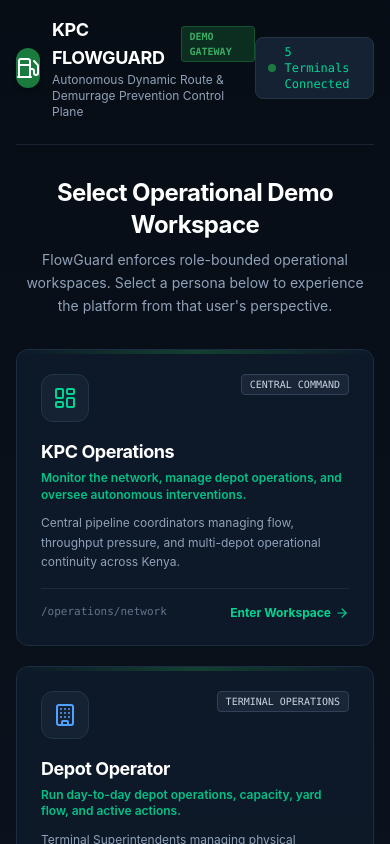
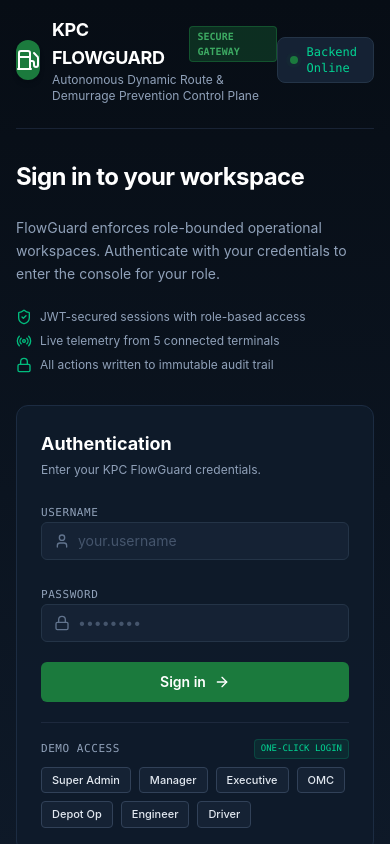
Before and after one commit to Michael-Munga/FlowGuard, a Next.js app: page /login in a window 390 px wide. Shown: the top 844 px of the page. Built offline with nearby package versions, Linux system fonts and the light colour scheme; no server answers.

Commit message:
Clean requirements.txt - remove Windows-only and dev packages

```diff
--- a/src/app/login/page.tsx
+++ b/src/app/login/page.tsx
@@ -1,60 +1,73 @@
 "use client";
 
-export const dynamic = 'force-dynamic';
+export const dynamic = "force-dynamic";
 
-import React from "react";
-import Link from "next/link";
+import React, { useState } from "react";
 import { useRouter } from "next/navigation";
-import { useRole } from "@/context/RoleContext";
-import { ROLES_CONFIG, DemoRoleId } from "@/types/navigation";
 import {
   Fuel,
-  LayoutDashboard,
-  Building,
-  Briefcase,
-  Sliders,
-  TrendingUp,
-  Smartphone,
-  ArrowRight,
   ShieldCheck,
   Radio,
-  Zap,
-  CheckCircle2,
   Lock,
+  User as UserIcon,
+  Loader2,
+  AlertCircle,
+  ArrowRight,
 } from "lucide-react";
+import { loginRequest, setSession } from "@/lib/api";
+
+/** Role → default landing route (matches your ROLES_CONFIG) */
+const ROLE_LANDING: Record<string, string> = {
+  super_admin: "/operations/network",
+  manager: "/operations/network",
+  executive: "/executive/overview",
+  omc: "/omc/overview",
+  kpc_depot_operator: "/depot/overview",
+  kpc_engineer: "/engineer/decisions",
+  driver: "/driver",
+};
+
+/** Demo credentials — change these to match your seeded users. */
+const DEMO_ACCOUNTS: { label: string; username: string; password: string }[] = [
+  { label: "Super Admin", username: "superadmin", password: "superadmin123" },
+  { label: "Manager",     username: "manager",    password: "manager123" },
+  { label: "Executive",   username: "executive",  password: "executive123" },
+  { label: "OMC",         username: "omc",        password: "omc123" },
+  { label: "Depot Op",    username: "operator",   password: "operator123" },
+  { label: "Engineer",    username: "engineer",   password: "engineer123" },
+  { label: "Driver",      username: "driver",     password: "driver123" },
+];
 
 export default function LoginPage() {
-  const { switchRole } = useRole();
   const router = useRouter();
+  const [username, setUsername] = useState("");
+  const [password, setPassword] = useState("");
+  const [error, setError] = useState<string | null>(null);
+  const [loading, setLoading] = useState(false);
 
-  const rolesList: DemoRoleId[] = [
-    "operations",
-    "depot",
-    "omc",
-    "engineer",
-    "executive",
-    "driver",
-  ];
-
-  const getRoleIcon = (id: DemoRoleId) => {
-    switch (id) {
-      case "operations":
-        return <LayoutDashboard className="w-6 h-6 text-emerald-400" />;
-      case "depot":
-        return <Building className="w-6 h-6 text-blue-400" />;
-      case "omc":
-        return <Briefcase className="w-6 h-6 text-amber-400" />;
-      case "engineer":
-        return <Sliders className="w-6 h-6 text-indigo-400" />;
-      case "executive":
-        return <TrendingUp className="w-6 h-6 text-purple-400" />;
-      case "driver":
-        return <Smartphone className="w-6 h-6 text-teal-400" />;
+  const submit = async (u = username, p = password) => {
+    setError(null);
+    setLoading(true);
+    try {
+      const data = await loginRequest(u, p);
+      setSession(data.access_token, data.user);
+      const landing = ROLE_LANDING[data.user.role] ?? "/operations/network";
+      router.replace(landing);
+    } catch (e: unknown) {
+      setError(e instanceof Error ? e.message : "Login failed");
+      setLoading(false);
     }
   };
 
-  const handleSelectRole = (roleId: DemoRoleId) => {
-    switchRole(roleId);
+  const onSubmit = (e: React.FormEvent) => {
+    e.preventDefault();
+    void submit();
+  };
+
+  const useDemo = (u: string, p: string) => {
+    setUsername(u);
+    setPassword(p);
+    void submit(u, p);
   };
 
   return (
@@ -71,7 +84,7 @@
                 KPC FLOWGUARD
               </span>
               <span className="text-[10px] font-mono font-bold px-2 py-0.5 rounded bg-[#1B7A3D]/30 text-[#3DAA63] border border-[#1B7A3D]/50 uppercase">
-                DEMO GATEWAY
+                SECURE GATEWAY
               </span>
             </div>
             <p className="text-xs text-slate-400">
@@ -85,107 +98,140 @@
             <span className="animate-ping absolute inline-flex h-full w-full rounded-full bg-[#1B7A3D] opacity-75"></span>
             <span className="relative inline-flex rounded-full h-2 w-2 bg-[#1B7A3D]"></span>
           </span>
-          <span>5 Terminals Connected</span>
+          <span>Backend Online</span>
         </div>
       </header>
 
-      {/* Main Role Selection Area */}
-      <main className="max-w-6xl w-full mx-auto my-8 space-y-8">
-        {/* Title & Introduction */}
-        <div className="text-center space-y-2 max-w-2xl mx-auto">
+      {/* Main */}
+      <main className="max-w-6xl w-full mx-auto my-8 grid grid-cols-1 lg:grid-cols-5 gap-8">
+        {/* Left — Brand panel */}
+        <section className="lg:col-span-2 space-y-6 flex flex-col justify-center">
           <h1 className="text-2xl sm:text-3xl font-bold tracking-tight text-white">
-            Select Operational Demo Workspace
+            Sign in to your workspace
           </h1>
           <p className="text-sm text-slate-400 leading-relaxed">
-            FlowGuard enforces role-bounded operational workspaces. Select a persona below to experience the platform from that user&apos;s perspective.
+            FlowGuard enforces role-bounded operational workspaces. Authenticate
+            with your credentials to enter the console for your role.
           </p>
-        </div>
+          <ul className="text-xs text-slate-400 space-y-2">
+            <li className="flex items-center gap-2">
+              <ShieldCheck className="w-4 h-4 text-emerald-500" />
+              JWT-secured sessions with role-based access
+            </li>
+            <li className="flex items-center gap-2">
+              <Radio className="w-4 h-4 text-emerald-500" />
+              Live telemetry from 5 connected terminals
+            </li>
+            <li className="flex items-center gap-2">
+              <Lock className="w-4 h-4 text-emerald-500" />
+              All actions written to immutable audit trail
+            </li>
+          </ul>
+        </section>
 
-        {/* 6 Role Cards Grid */}
-        <div className="grid grid-cols-1 md:grid-cols-2 lg:grid-cols-3 gap-5">
-          {rolesList.map((roleId) => {
-            const role = ROLES_CONFIG[roleId];
+        {/* Right — Login card */}
+        <section className="lg:col-span-3">
+          <form
+            onSubmit={onSubmit}
+            className="p-6 sm:p-8 rounded-xl bg-[#0F1B2B]/90 border border-[#1C2C42] space-y-5"
+          >
+            <div className="space-y-1">
+              <h2 className="text-lg font-bold text-white">Authentication</h2>
+              <p className="text-xs text-slate-400">
+                Enter your KPC FlowGuard credentials.
+              </p>
+            </div>
 
-            return (
-              <div
-                key={roleId}
-                onClick={() => handleSelectRole(roleId)}
-                className="p-6 rounded-xl bg-[#0F1B2B]/90 border border-[#1C2C42] hover:border-[#1B7A3D] transition-all duration-200 hover:shadow-lg hover:shadow-emerald-950/30 flex flex-col justify-between group cursor-pointer relative overflow-hidden"
-              >
-                {/* Accent Top Line */}
-                <div className="absolute top-0 left-0 right-0 h-1 bg-gradient-to-r from-transparent via-[#1B7A3D]/40 to-transparent group-hover:via-[#1B7A3D] transition-all" />
+            {error && (
+              <div className="flex items-start gap-2 p-3 rounded-md bg-red-950/40 border border-red-900/60 text-xs text-red-300">
+                <AlertCircle className="w-4 h-4 mt-0.5 shrink-0" />
+                <span>{error}</span>
+              </div>
+            )}
 
-                <div>
-                  <div className="flex items-start justify-between gap-3 mb-4">
-                    <div className="w-12 h-12 rounded-xl bg-[#152234] border border-[#243447] flex items-center justify-center shrink-0 group-hover:scale-105 group-hover:border-emerald-500/50 transition-all">
-                      {getRoleIcon(roleId)}
-                    </div>
+            <div className="space-y-1">
+              <label className="text-[11px] font-mono uppercase tracking-wider text-slate-400">
+                Username
+              </label>
+              <div className="flex items-center gap-2 px-3 py-2 rounded-md bg-[#152234] border border-[#243447] focus-within:border-emerald-500/60">
+                <UserIcon className="w-4 h-4 text-slate-500" />
+                <input
+                  type="text"
+                  value={username}
+                  onChange={(e) => setUsername(e.target.value)}
+                  autoComplete="username"
+                  required
+                  className="flex-1 bg-transparent outline-none text-sm text-white placeholder-slate-600"
+                  placeholder="your.username"
+                />
+              </div>
+            </div>
 
-                    <span className="text-[10px] font-mono uppercase px-2 py-0.5 rounded bg-slate-800/80 text-slate-300 border border-slate-700">
-                      {role.badge}
-                    </span>
-                  </div>
+            <div className="space-y-1">
+              <label className="text-[11px] font-mono uppercase tracking-wider text-slate-400">
+                Password
+              </label>
+              <div className="flex items-center gap-2 px-3 py-2 rounded-md bg-[#152234] border border-[#243447] focus-within:border-emerald-500/60">
+                <Lock className="w-4 h-4 text-slate-500" />
+                <input
+                  type="password"
+                  value={password}
+                  onChange={(e) => setPassword(e.target.value)}
+                  autoComplete="current-password"
+                  required
+                  className="flex-1 bg-transparent outline-none text-sm text-white placeholder-slate-600"
+                  placeholder="••••••••"
+                />
+              </div>
+            </div>
 
-                  <h2 className="text-lg font-bold text-white tracking-tight group-hover:text-emerald-300 transition-colors">
-                    {role.name}
-                  </h2>
+            <button
+              type="submit"
+              disabled={loading}
+              className="w-full flex items-center justify-center gap-2 px-4 py-2.5 rounded-md bg-[#1B7A3D] hover:bg-[#229049] disabled:opacity-60 disabled:cursor-not-allowed text-white font-semibold text-sm transition-all"
+            >
+              {loading ? (
+                <>
+                  <Loader2 className="w-4 h-4 animate-spin" />
+                  Signing in…
+                </>
+              ) : (
+                <>
+                  Sign in
+                  <ArrowRight className="w-4 h-4" />
+                </>
+              )}
+            </button>
 
-                  <p className="text-xs font-semibold text-emerald-400/90 mt-1 leading-snug">
-                    {role.purpose}
-                  </p>
-
-                  <p className="text-xs text-slate-400 mt-2.5 leading-relaxed">
-                    {role.description}
-                  </p>
-                </div>
-
-                <div className="pt-4 mt-4 border-t border-slate-800 flex items-center justify-between text-xs">
-                  <span className="text-[11px] font-mono text-slate-500">
-                    {role.defaultRoute}
-                  </span>
-
-                  <div className="flex items-center gap-1 font-bold text-emerald-400 group-hover:translate-x-1 transition-transform">
-                    <span>Enter Workspace</span>
-                    <ArrowRight className="w-3.5 h-3.5" />
-                  </div>
-                </div>
+            {/* Demo credentials */}
+            <div className="pt-4 border-t border-slate-800">
+              <div className="flex items-center justify-between mb-2">
+                <span className="text-[11px] font-mono uppercase tracking-wider text-slate-400">
+                  Demo access
+                </span>
+                <span className="text-[9px] font-mono text-emerald-400 bg-emerald-500/10 px-1.5 py-0.5 rounded border border-emerald-500/20">
+                  ONE-CLICK LOGIN
+                </span>
               </div>
-            );
-          })}
-        </div>
-
-        {/* Quick Launch Presets */}
-        <div className="p-4 rounded-lg bg-[#0F1B2B]/60 border border-slate-800/80 flex flex-wrap items-center justify-between gap-4 text-xs text-slate-400">
-          <div className="flex items-center gap-2">
-            <Zap className="w-4 h-4 text-amber-400" />
-            <span className="font-semibold text-slate-300">Fast Demo Presets:</span>
-            <span>Jump straight into high-stakes demonstration corridors:</span>
-          </div>
-
-          <div className="flex flex-wrap items-center gap-2">
-            <button
-              onClick={() => handleSelectRole("operations")}
-              className="px-3 py-1 rounded bg-[#152234] hover:bg-[#1C2C42] text-slate-200 border border-slate-700 transition-all cursor-pointer font-medium"
-            >
-              Central Ops (EMB-88)
-            </button>
-            <button
-              onClick={() => handleSelectRole("depot")}
-              className="px-3 py-1 rounded bg-[#152234] hover:bg-[#1C2C42] text-slate-200 border border-slate-700 transition-all cursor-pointer font-medium"
-            >
-              Nairobi PS10 Yard
-            </button>
-            <button
-              onClick={() => handleSelectRole("executive")}
-              className="px-3 py-1 rounded bg-[#152234] hover:bg-[#1C2C42] text-slate-200 border border-slate-700 transition-all cursor-pointer font-medium"
-            >
-              Boardroom ROI
-            </button>
-          </div>
-        </div>
+              <div className="flex flex-wrap gap-2">
+                {DEMO_ACCOUNTS.map((acc) => (
+                  <button
+                    key={acc.username}
+                    type="button"
+                    onClick={() => useDemo(acc.username, acc.password)}
+                    disabled={loading}
+                    className="px-2.5 py-1 rounded bg-[#152234] hover:bg-[#1C2C42] text-slate-200 border border-slate-700 text-[11px] font-medium transition-all disabled:opacity-50"
+                  >
+                    {acc.label}
+                  </button>
+                ))}
+              </div>
+            </div>
+          </form>
+        </section>
       </main>
 
-      {/* Bottom Legal / Enterprise Notice */}
+      {/* Footer */}
       <footer className="max-w-6xl w-full mx-auto pt-6 border-t border-slate-800/80 flex flex-wrap items-center justify-between gap-3 text-xs text-slate-500 font-mono">
         <div className="flex items-center gap-2">
           <ShieldCheck className="w-4 h-4 text-emerald-600" />
--- /dev/null
+++ b/src/components/auth/ProtectedRoute.tsx
@@ -0,0 +1,27 @@
+"use client";
+
+import { useEffect } from "react";
+import { useRouter, usePathname } from "next/navigation";
+import { useAuth } from "@/context/AuthContext";
+
+export const ProtectedRoute: React.FC<{ children: React.ReactNode }> = ({ children }) => {
+  const { isAuthenticated, isLoading } = useAuth();
+  const router = useRouter();
+  const pathname = usePathname();
+
+  useEffect(() => {
+    if (!isLoading && !isAuthenticated && pathname !== "/login") {
+      router.replace("/login");
+    }
+  }, [isLoading, isAuthenticated, pathname, router]);
+
+  if (isLoading) {
+    return (
+      <div className="min-h-screen flex items-center justify-center bg-[#070D15] text-slate-300">
+        <div className="text-sm font-mono">Authenticating…</div>
+      </div>
+    );
+  }
+  if (!isAuthenticated) return null;
+  return <>{children}</>;
+};
--- /dev/null
+++ b/src/context/AuthContext.tsx
@@ -0,0 +1,68 @@
+"use client";
+
+import React, { createContext, useContext, useState, useEffect, useCallback } from "react";
+import { useRouter } from "next/navigation";
+import { apiFetch, getToken, setToken, loginRequest } from "@/lib/api";
+
+export interface AuthUser {
+  username: string;
+  role: string;
+  depot: string | null;
+  truck_registration: string | null;
+}
+
+interface AuthContextValue {
+  user: AuthUser | null;
+  isAuthenticated: boolean;
+  isLoading: boolean;
+  login: (username: string, password: string) => Promise<AuthUser>;
+  logout: () => void;
+}
+
+const AuthContext = createContext<AuthContextValue | undefined>(undefined);
+
+export const AuthProvider: React.FC<{ children: React.ReactNode }> = ({ children }) => {
+  const router = useRouter();
+  const [user, setUser] = useState<AuthUser | null>(null);
+  const [isLoading, setIsLoading] = useState(true);
+
+  // Rehydrate from token on mount
+  useEffect(() => {
+    const token = getToken();
+    if (!token) {
+      setIsLoading(false);
+      return;
+    }
+    apiFetch<AuthUser>("/auth/me")
+      .then(setUser)
+      .catch(() => setToken(null))
+      .finally(() => setIsLoading(false));
+  }, []);
+
+  const login = useCallback(async (username: string, password: string) => {
+    const data = await loginRequest(username, password);
+    setToken(data.access_token);
+    setUser(data.user);
+    return data.user;
+  }, []);
+
+  const logout = useCallback(() => {
+    setToken(null);
+    setUser(null);
+    router.push("/login");
+  }, [router]);
+
+  return (
+    <AuthContext.Provider
+      value={{ user, isAuthenticated: !!user, isLoading, login, logout }}
+    >
+      {children}
+    </AuthContext.Provider>
+  );
+};
+
+export function useAuth() {
+  const ctx = useContext(AuthContext);
+  if (!ctx) throw new Error("useAuth must be used within AuthProvider");
+  return ctx;
+}
--- /dev/null
+++ b/src/lib/api.ts
@@ -0,0 +1,97 @@
+const API_URL =
+  process.env.NEXT_PUBLIC_API_URL ?? "http://localhost:8000/api/v1";
+
+const TOKEN_KEY = "flowguard.token";
+const USER_KEY = "flowguard.user";
+
+export interface AuthUser {
+  username: string;
+  role: string;
+  depot: string | null;
+  truck_registration: string | null;
+}
+
+/* ---------- Token / session ---------- */
+
+export function getToken(): string | null {
+  if (typeof window === "undefined") return null;
+  return window.localStorage.getItem(TOKEN_KEY);
+}
+
+export function setToken(token: string | null) {
+  if (typeof window === "undefined") return;
+  if (token) window.localStorage.setItem(TOKEN_KEY, token);
+  else window.localStorage.removeItem(TOKEN_KEY);
+}
+
+export function getStoredUser(): AuthUser | null {
+  if (typeof window === "undefined") return null;
+  const raw = window.localStorage.getItem(USER_KEY);
+  return raw ? (JSON.parse(raw) as AuthUser) : null;
+}
+
+export function setSession(token: string, user: AuthUser) {
+  if (typeof window === "undefined") return;
+  window.localStorage.setItem(TOKEN_KEY, token);
+  window.localStorage.setItem(USER_KEY, JSON.stringify(user));
+}
+
+export function clearSession() {
+  if (typeof window === "undefined") return;
+  window.localStorage.removeItem(TOKEN_KEY);
+  window.localStorage.removeItem(USER_KEY);
+}
+
+/* ---------- Fetch wrapper ---------- */
+
+export async function apiFetch<T>(
+  path: string,
+  init: RequestInit = {}
+): Promise<T> {
+  const token = getToken();
+  const headers = new Headers(init.headers);
+  if (token) headers.set("Authorization", `Bearer ${token}`);
+  if (
+    init.body &&
+    !headers.has("Content-Type") &&
+    !(init.body instanceof FormData)
+  ) {
+    headers.set("Content-Type", "application/json");
+  }
+
+  const res = await fetch(`${API_URL}${path}`, { ...init, headers });
+
+  if (res.status === 401) {
+    setToken(null);
+    if (typeof window !== "undefined") window.location.href = "/login";
+    throw new Error("Unauthorized");
+  }
+  if (!res.ok) {
+    const detail = await res.text().catch(() => "");
+    throw new Error(detail || `Request failed: ${res.status}`);
+  }
+  return res.json() as Promise<T>;
+}
+
+/* ---------- Login ---------- */
+
+export async function loginRequest(username: string, password: string) {
+  const body = new URLSearchParams({ username, password });
+  const res = await fetch(`${API_URL}/auth/login`, {
+    method: "POST",
+    headers: { "Content-Type": "application/x-www-form-urlencoded" },
+    body,
+  });
+  if (!res.ok) {
+    const msg =
+      res.status === 401
+        ? "Invalid username or password"
+        : `Login failed (${res.status})`;
+    throw new Error(msg);
+  }
+  return res.json() as Promise<{
+    access_token: string;
+    token_type: string;
+    user: AuthUser;
+  }>;
+}
--- /dev/null
+++ b/src/lib/roleLanding.ts
@@ -0,0 +1,26 @@
+import { DemoRoleId, ROLES_CONFIG } from "@/types/navigation";
+
+/** Map backend role string → frontend demo role id */
+export function backendRoleToDemoRole(role: string): DemoRoleId {
+  switch (role) {
+    case "super_admin":
+    case "manager":
+      return "operations";
+    case "kpc_depot_operator":
+      return "depot";
+    case "omc":
+      return "omc";
+    case "kpc_engineer":
+      return "engineer";
+    case "executive":
+      return "executive";
+    case "driver":
+      return "driver";
+    default:
+      return "operations";
+  }
+}
+
+export function landingRouteForBackendRole(role: string): string {
+  return ROLES_CONFIG[backendRoleToDemoRole(role)].defaultRoute;
+}
```
